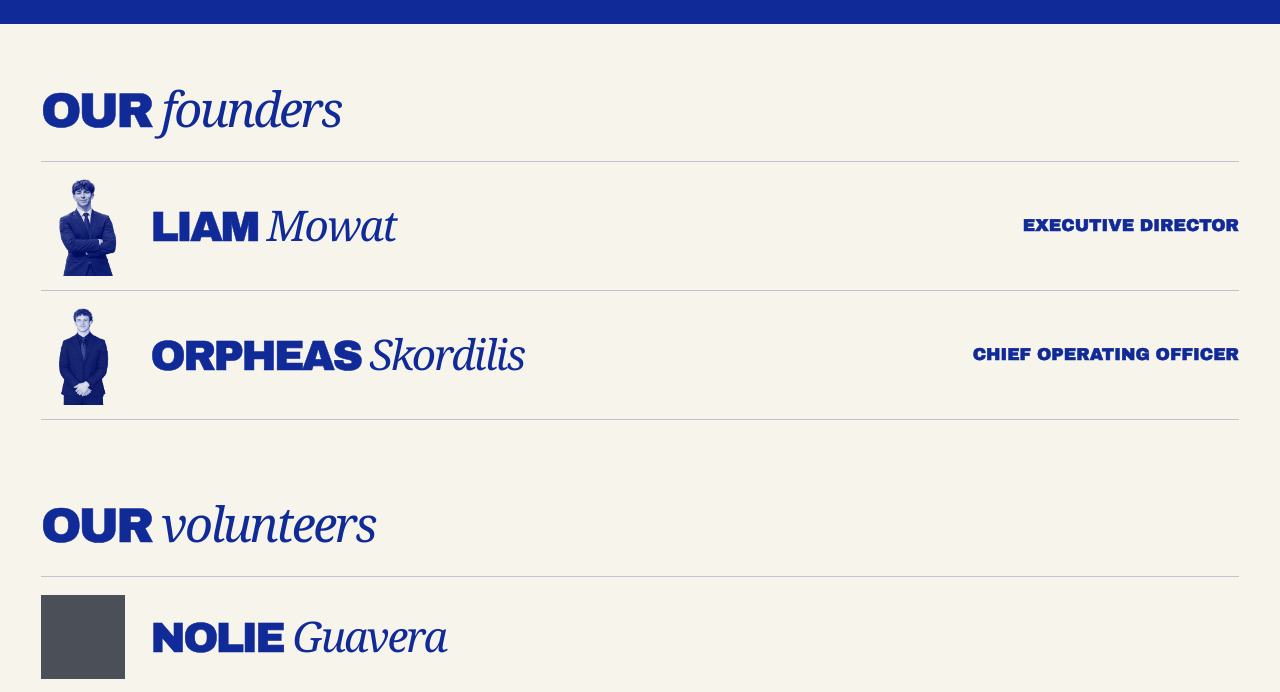
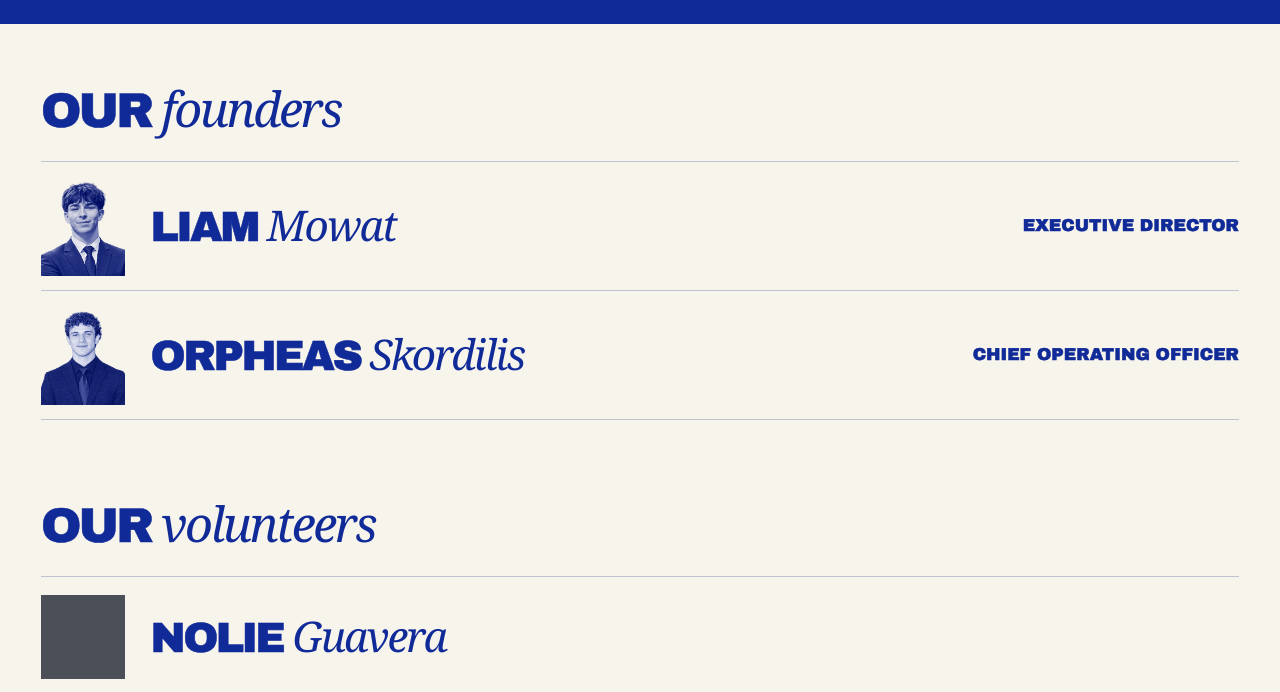
Before and after one commit to Movement-Partners/movementpartners, a plain HTML site: page team.html in a window 1280 px wide. Shown: the part 108-800 px from the top of the page. Drawn offline with Linux system fonts and the light colour scheme.

Commit message:
Zoom in on founder portraits

```diff
--- a/styles.css
+++ b/styles.css
@@ -230,12 +230,21 @@ h1 {
 .founder-row:last-child { border-bottom: 1px solid #bfc3d1; }
 
 .founder-photo {
-  display: block;
   width: 84px;
   height: 100px;
-  object-fit: cover;
-  object-position: center top;
+  overflow: hidden;
+  position: relative;
   align-self: end;
+}
+
+.founder-photo img {
+  position: absolute;
+  top: 0;
+  left: 50%;
+  height: 200%;
+  width: auto;
+  max-width: none;
+  transform: translateX(-50%);
 }
 
 .volunteer-photo {
--- a/team.html
+++ b/team.html
@@ -5,7 +5,7 @@
     <meta name="viewport" content="width=device-width, initial-scale=1" />
     <meta name="theme-color" content="#102a98" />
     <title>team | movement partners</title>
-    <link rel="stylesheet" href="styles.css?v=team4" />
+    <link rel="stylesheet" href="styles.css?v=team5" />
   </head>
   <body>
     <main class="page-shell content-page team-page">
@@ -32,12 +32,12 @@
             <h2 id="founders-title" class="team-heading"><span>OUR</span> founders</h2>
             <div class="founder-list">
               <article class="founder-row">
-                <img class="founder-photo" src="assets/liamblue.png" alt="Liam Mowat" />
+                <div class="founder-photo"><img src="assets/liamblue.png" alt="Liam Mowat" /></div>
                 <h3 class="founder-name"><span>LIAM</span> Mowat</h3>
                 <p class="founder-title">EXECUTIVE DIRECTOR</p>
               </article>
               <article class="founder-row">
-                <img class="founder-photo" src="assets/orphiblue.png" alt="Orpheas Skordilis" />
+                <div class="founder-photo"><img src="assets/orphiblue.png" alt="Orpheas Skordilis" /></div>
                 <h3 class="founder-name"><span>ORPHEAS</span> Skordilis</h3>
                 <p class="founder-title">CHIEF OPERATING OFFICER</p>
               </article>
```
